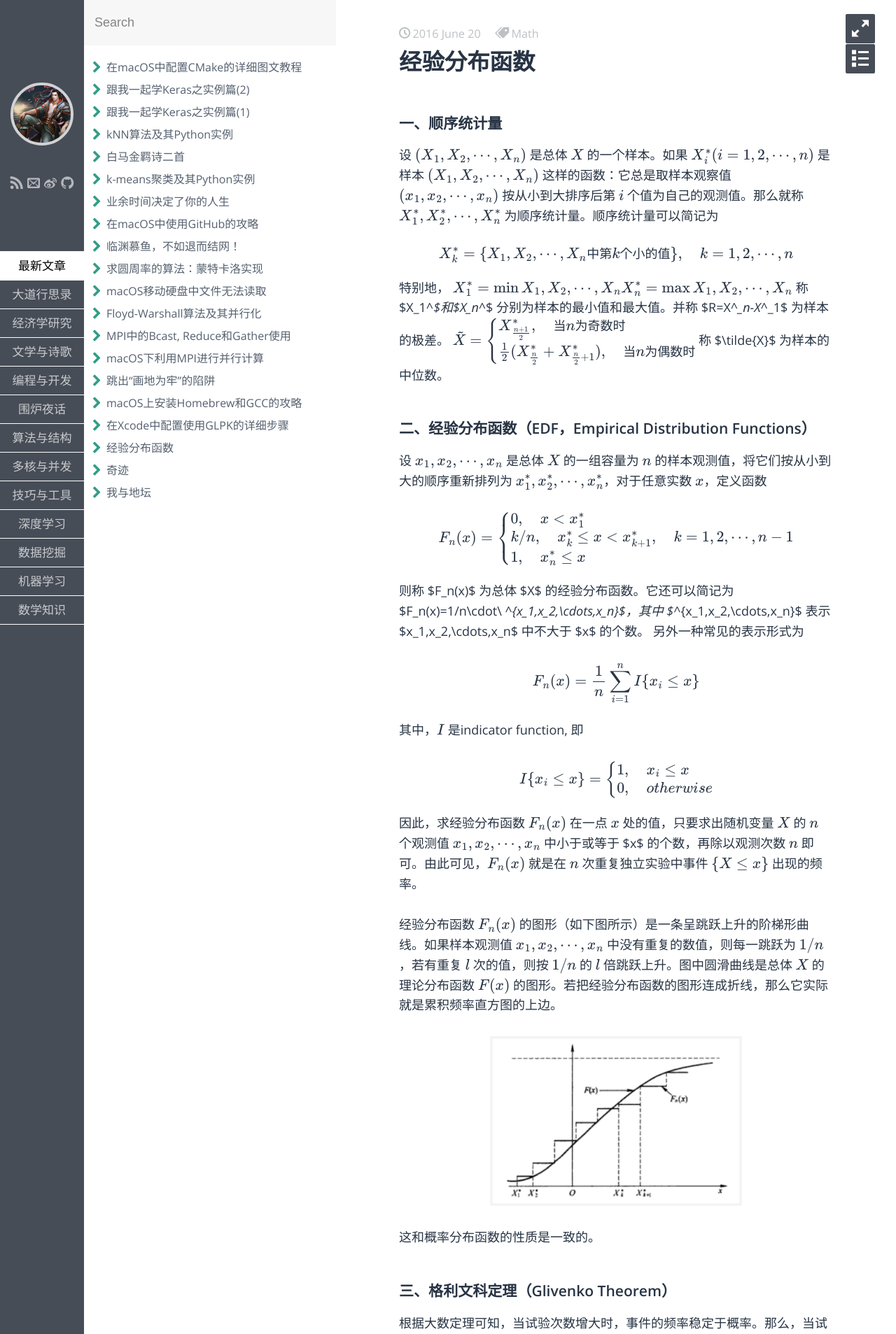
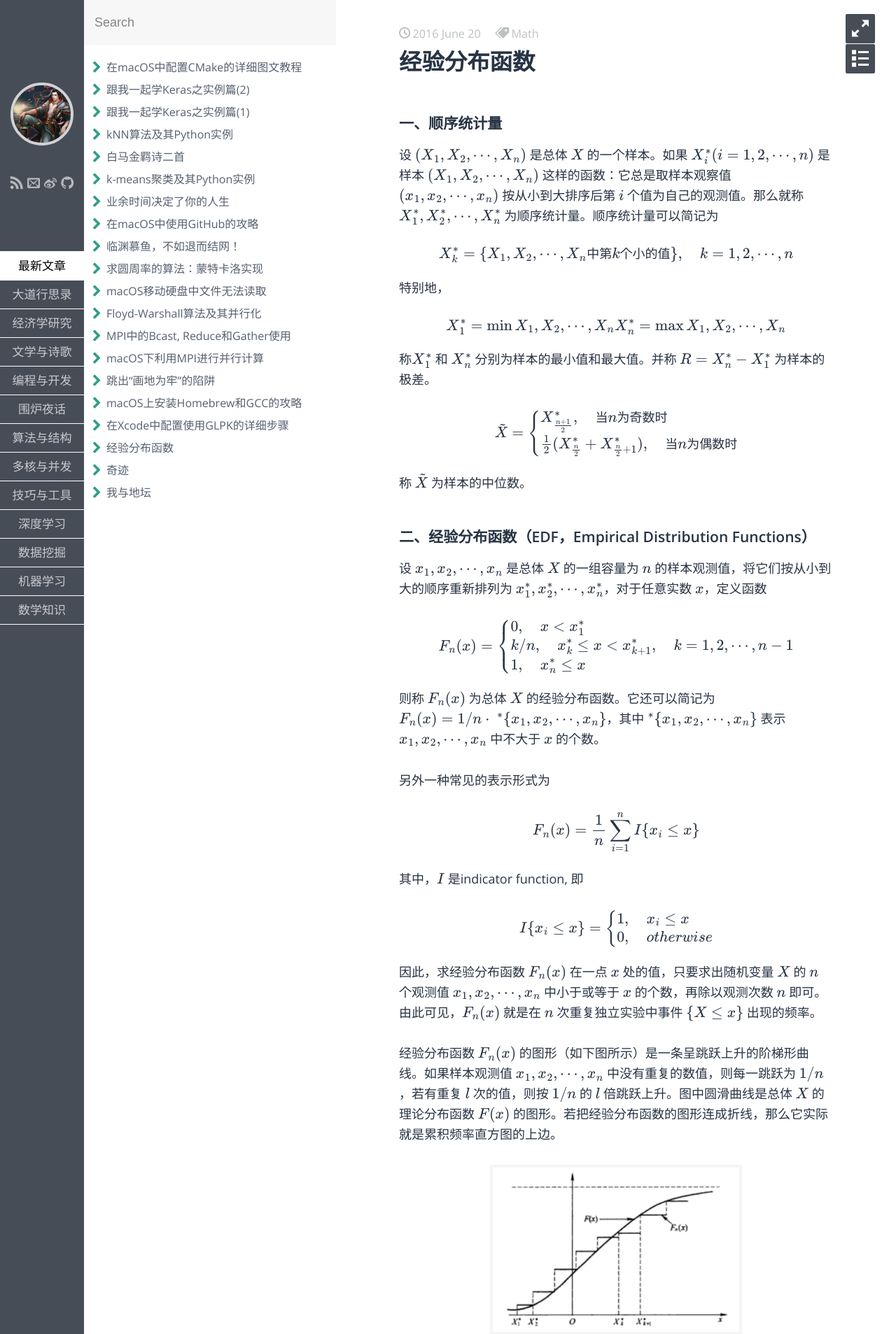
Before and after one commit to fzuo/baimafujinji, a Jekyll site: the page built from _posts/math/2016-06-20-empirical-distribution-func.md, in a window 1280 px wide. Shown: the top 1907 px of the page at 70% size. Built offline with Jekyll 4.4.1, drawn with Linux system fonts in a browser that asks for light colours; some web fonts are replaced; formulas are drawn with MathJax 3; part of the change alters nothing that is shown.

```diff
--- a/_posts/math/2016-06-20-empirical-distribution-func.md
+++ b/_posts/math/2016-06-20-empirical-distribution-func.md
@@ -11,17 +11,21 @@ keywords: Math,经验分布函数
 
 设 $$(X_1,X_2,\cdots,X_n)$$ 是总体 $$X$$ 的一个样本。如果 $$X_i^*(i=1,2,\cdots,n)$$ 是样本 $$(X_1,X_2,\cdots,X_n)$$ 这样的函数：它总是取样本观察值 $$(x_1,x_2,\cdots,x_n)$$ 按从小到大排序后第 $$i$$ 个值为自己的观测值。那么就称 $$X_1^*,X_2^*,\cdots,X_n^*$$ 为顺序统计量。顺序统计量可以简记为
 
-$$X_k^*=\{X_1,X_2,\cdots,X_n中第k个小的值\},\quad k=1,2,\cdots,n$$
+<script type="math/tex; mode=display">X_k^*=\{X_1,X_2,\cdots,X_n中第k个小的值\},\quad k=1,2,\cdots,n</script>
 
 特别地，
-$$X_1^*=\min {X_1,X_2,\cdots,X_n}\\
-X_n^*=\max {X_1,X_2,\cdots,X_n}$$
-称$X_1^*$和$X_n^*$ 分别为样本的最小值和最大值。并称 $R=X^*_n-X^*_1$ 为样本的极差。
-$$\tilde{X}=\begin{cases}
+
+<script type="math/tex; mode=display">X_1^*=\min {X_1,X_2,\cdots,X_n}\\
+X_n^*=\max {X_1,X_2,\cdots,X_n}</script>
+
+称$$X_1^*$$ 和 $$X_n^*$$ 分别为样本的最小值和最大值。并称 $$R=X^*_n-X^*_1$$ 为样本的极差。
+
+<script type="math/tex; mode=display">\tilde{X}=\begin{cases}
 X^*_{\frac{n+1}{2}},\quad 当n为奇数时\\
 \frac{1}{2}(X^*_{\frac{n}{2}} + X^*_{\frac{n}{2}+1}),\quad 当n为偶数时
-\end{cases}$$
-称 $\tilde{X}$ 为样本的中位数。
+\end{cases}</script>
+
+称 $$\tilde{X}$$ 为样本的中位数。
 
 ### 二、经验分布函数（EDF，Empirical Distribution Functions）
 
@@ -33,7 +37,8 @@ k/n,\quad x^*_{k}\leq x<x^*_{k+1}, \quad k=1,2,\cdots,n-1\\
 1,\quad x^*_n\leq x
 \end{cases}</script>
 
-则称 $F_n(x)$ 为总体 $X$ 的经验分布函数。它还可以简记为 $F_n(x)=1/n\cdot\ ^*\{x_1,x_2,\cdots,x_n\}$，其中 $^*\{x_1,x_2,\cdots,x_n\}$ 表示 $x_1,x_2,\cdots,x_n$ 中不大于 $x$ 的个数。
+则称 $$F_n(x)$$ 为总体 $$X$$ 的经验分布函数。它还可以简记为 $$F_n(x)=1/n\cdot\ ^*\{x_1,x_2,\cdots,x_n\}$$，其中 $$^*\{x_1,x_2,\cdots,x_n\}$$ 表示 $$x_1,x_2,\cdots,x_n$$ 中不大于 $$x$$ 的个数。
+
 另外一种常见的表示形式为
 
 <script type="math/tex; mode=display">F_n(x)=\frac{1}{n}\sum_{i=1}^nI\{x_i\leq x\}</script>
@@ -45,7 +50,7 @@ k/n,\quad x^*_{k}\leq x<x^*_{k+1}, \quad k=1,2,\cdots,n-1\\
 0,\quad otherwise
 \end{cases}</script>
 
-因此，求经验分布函数 $$F_n(x)$$ 在一点 $$x$$ 处的值，只要求出随机变量 $$X$$ 的 $$n$$ 个观测值 $$x_1,x_2,\cdots,x_n$$ 中小于或等于 $x$ 的个数，再除以观测次数 $$n$$ 即可。由此可见，$$F_n(x)$$ 就是在 $$n$$ 次重复独立实验中事件 $$\{X\leq x\}$$ 出现的频率。
+因此，求经验分布函数 $$F_n(x)$$ 在一点 $$x$$ 处的值，只要求出随机变量 $$X$$ 的 $$n$$ 个观测值 $$x_1,x_2,\cdots,x_n$$ 中小于或等于 $$x$$ 的个数，再除以观测次数 $$n$$ 即可。由此可见，$$F_n(x)$$ 就是在 $$n$$ 次重复独立实验中事件 $$\{X\leq x\}$$ 出现的频率。
 
 经验分布函数 $$F_n(x)$$ 的图形（如下图所示）是一条呈跳跃上升的阶梯形曲线。如果样本观测值 $$x_1,x_2,\cdots, x_n$$ 中没有重复的数值，则每一跳跃为 $$1/n$$，若有重复 $$l$$ 次的值，则按 $$1/n$$ 的 $$l$$ 倍跳跃上升。图中圆滑曲线是总体 $$X$$ 的理论分布函数 $$F(x)$$ 的图形。若把经验分布函数的图形连成折线，那么它实际就是累积频率直方图的上边。
 
```
